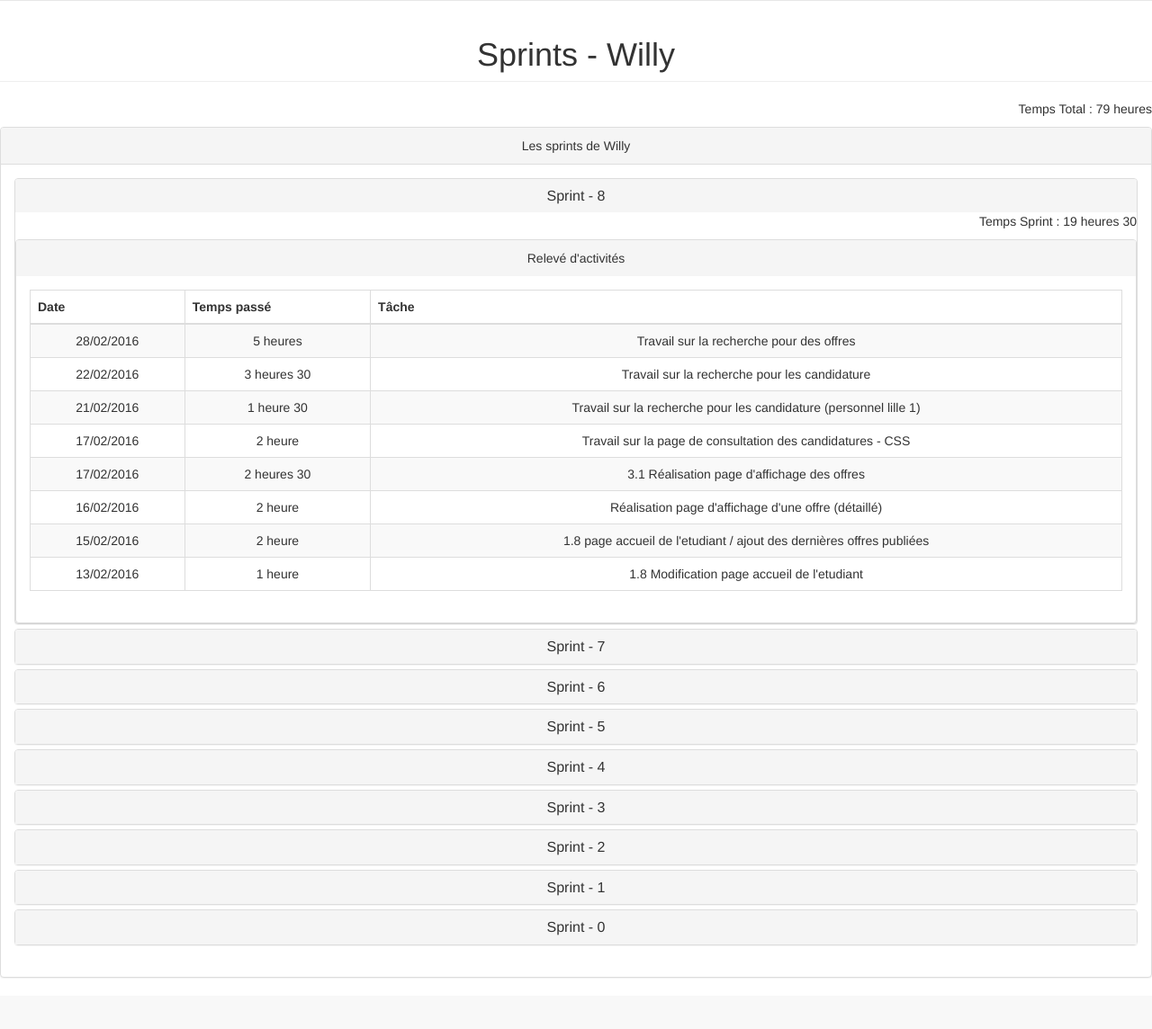
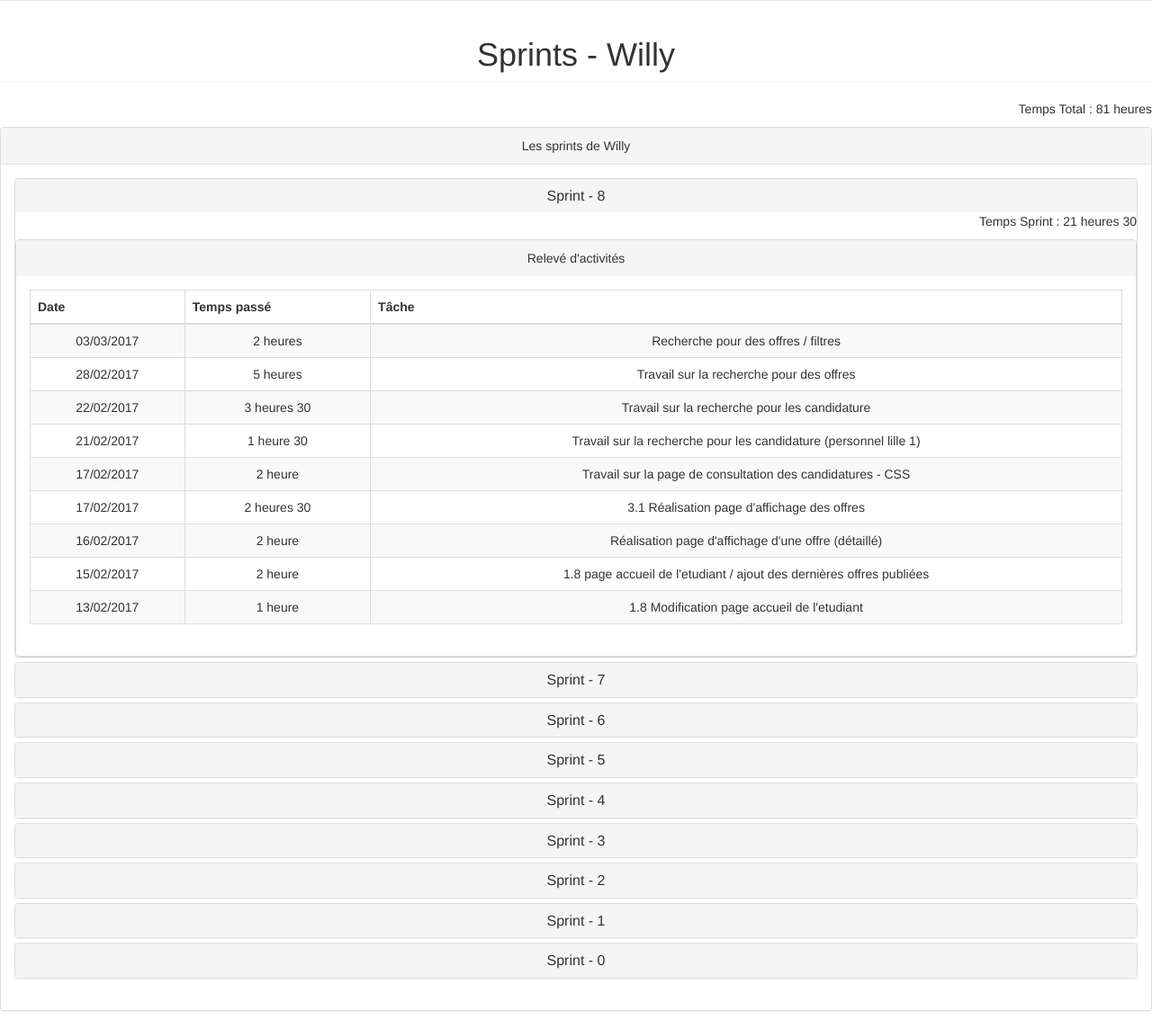
Before and after one commit to ClementDy/siteGLP, a PHP site: page /sprintsWilly.php in a window 1280 px wide, after a click on "Sprint - 8". Shown: the part 760-1904 px from the top of the page at 90% size. Before the commit the page ends 1847 px from the top, so only its background shows below. Run offline with PHP 8.4, Linux system fonts and the light colour scheme; the visitor is signed in with stand-in values (Sample User, id 1); some libraries are stand-ins or nearby versions.

Commit message:
sprint willy

```diff
--- a/pages/sprintsWilly.php
+++ b/pages/sprintsWilly.php
@@ -11,7 +11,7 @@
 
                     <div class="row">
                 <div class="col-lg-12">
-                    <p style="text-align:right"> Temps Total : 79 heures</p>
+                    <p style="text-align:right"> Temps Total : 81 heures</p>
                     <div class="panel panel-default">
                         <div class="panel-heading">
                             Les sprints de Willy
@@ -28,7 +28,7 @@
                                                                     </div>
                                                                     <div id="sprint8" class="panel-collapse collapse">
 
-                                                                        <p style="text-align:right"> Temps Sprint : 19 heures 30</p>
+                                                                        <p style="text-align:right"> Temps Sprint : 21 heures 30</p>
                                                                         <div class="panel panel-default">
                                                                             <div class="panel-heading">
                                                                                 Relev&eacute; d'activit&eacute;s
@@ -45,44 +45,49 @@
                                                                                             </tr>
                                                                                         </thead>
                                                                                         <tbody>
+																				<tr>
+                                                                                    <td>03/03/2017</td>
+                                                                                    <td>2 heures</td>
+                                                                                    <td>Recherche pour des offres / filtres</td>
+                                                                                </tr>
                                                                                 <tr>
-                                                                                    <td>28/02/2016</td>
+                                                                                    <td>28/02/2017</td>
                                                                                     <td>5 heures</td>
                                                                                     <td>Travail sur la recherche pour des offres</td>
                                                                                 </tr>
 																				                                        <tr>
-                                                                                  <td>22/02/2016</td>
+                                                                                  <td>22/02/2017</td>
                                                                                   <td>3 heures 30</td>
                                                                                   <td>Travail sur la recherche pour les candidature</td>
                                                                                 </tr>
 																				                                        <tr>
-                                                                                  <td>21/02/2016</td>
+                                                                                  <td>21/02/2017</td>
                                                                                   <td>1 heure 30</td>
                                                                                   <td>Travail sur la recherche pour les candidature (personnel lille 1)</td>
                                                                                 </tr>
 																				<tr>
-                                                                                  <td>17/02/2016</td>
+                                                                                  <td>17/02/2017</td>
                                                                                   <td>2 heure</td>
                                                                                   <td>Travail sur la page de consultation des candidatures - CSS</td>
                                                                                 </tr>
 																				<tr>
-                                                                                  <td>17/02/2016</td>
+                                                                                  <td>17/02/2017</td>
                                                                                   <td>2 heures 30</td>
                                                                                   <td>3.1 Réalisation page d'affichage des offres</td>
                                                                                 </tr>
 																				<tr>
-                                                                                  <td>16/02/2016</td>
+                                                                                  <td>16/02/2017</td>
                                                                                   <td>2 heure</td>
                                                                                   <td>Réalisation page d'affichage d'une offre (détaillé)</td>
                                                                                 </tr>
 																				 <tr>
-                                                                                  <td>15/02/2016</td>
+                                                                                  <td>15/02/2017</td>
                                                                                   <td>2 heure</td>
                                                                                   <td>1.8 page accueil de l'etudiant / ajout des dernières offres publiées</td>
                                                                                 </tr>
 
                                                                                 <tr>
-                                                                                  <td>13/02/2016</td>
+                                                                                  <td>13/02/2017</td>
                                                                                   <td>1 heure</td>
                                                                                   <td>1.8 Modification page accueil de l'etudiant</td>
                                                                                 </tr>
@@ -124,42 +129,42 @@
                               	                                                        </thead>
                               	                                                        <tbody>
 																				  <tr>
-                                                                                  <td>10/02/2016</td>
+                                                                                  <td>10/02/2017</td>
                                                                                   <td>2 heures</td>
                                                                                   <td>Realisation page de consultation des candidatures </td>
                                                                               </tr>
                                                                               <tr>
-                                                                                  <td>09/02/2016</td>
+                                                                                  <td>09/02/2017</td>
                                                                                   <td>2 heures</td>
                                                                                   <td>Affichage message erreur , validateur / test </td>
                                                                               </tr>
                                                                               <tr>
-                                                                                  <td>08/02/2016</td>
+                                                                                  <td>08/02/2017</td>
                                                                                   <td>3 heures</td>
                                                                                   <td>Réalisation validateur pour le forumlaire de candidature</td>
                                                                               </tr>
                                                                               <tr>
-                                                                                    <td>07/02/2016</td>
+                                                                                    <td>07/02/2017</td>
                                                                                     <td>2 heure</td>
                                                                                     <td>Creation page d'accueil pour l'etudiant</td>
                                                                               </tr>
                                                                               <tr>
-                                                                                  <td>07/02/2016</td>
+                                                                                  <td>07/02/2017</td>
                                                                                   <td>2 heure</td>
                                                                                   <td>Travail sur la publication de la candidature (differenciation avec l'enregistrement)</td>
                                                                               </tr>
                               																								 <tr>
-                              																								  <td>03/02/2016</td>
+                              																								  <td>03/02/2017</td>
                               																								  <td>2 heure</td>
                               																								  <td>Affichage des souhaits enregistrer / JS</td>
                               																								</tr>
                                                                               <tr>
-                                                                              <td>02/02/2016</td>
+                                                                              <td>02/02/2017</td>
                                                                                <td>1 heure</td>
                                                                                <td>Travail sur la recupération du CV<td>
                                                                              </tr>
                               																								 <tr>
-                              																								  <td>02/02/2016</td>
+                              																								  <td>02/02/2017</td>
                               																								  <td>2 heure</td>
                               																								  <td>Correction bug affichage des missions<td>
                               																								</tr>
@@ -215,12 +220,12 @@
 																									<td>Refactoring global sur le projet</td>
 																								</tr>
 																								 <tr>
-																								  <td>19/01/2016</td>
+																								  <td>19/01/2017</td>
 																								  <td>1 heure 30</td>
 																								  <td>Modification formulaire candidature - info pour le rendre responsive</td>
 																								</tr>
 																								 <tr>
-																								  <td>19/01/2016</td>
+																								  <td>19/01/2017</td>
 																								  <td>1 heure</td>
 																								  <td>recherche sur Bootstrap<td>
 																								</tr>
@@ -262,41 +267,41 @@
 	                                                        </thead>
 	                                                        <tbody>
 																								 <tr>
-																								  <td>13/01/2016</td>
+																								  <td>13/01/2017</td>
 																								  <td>2 heures</td>
 																								  <td>Modification CSS et JavaScript pour les missions souhaitées</td>
 																								</tr>
 																								 <tr>
-																								  <td>13/01/2016</td>
+																								  <td>13/01/2017</td>
 																								  <td>2 heures</td>
 																								  <td>Modification du formulaire des souhaits<td>
 																								</tr>
 																								<tr>
-																								  <td>06/01/2016</td>
+																								  <td>06/01/2017</td>
 																								  <td>1 heure</td>
 																								  <td>Travail sur le dossier d'architecture</td>
 																								</tr>
 																							  <tr>
-																								<td>06/01/2016</td>
+																								<td>06/01/2017</td>
 																								<td>1 heure</td>
 																								<td>Dévelopemment JAVA pour effectuer le dépot du CV sur le serveur.</td>
 																							  </tr>
 																								<tr>
-																								<td>06/01/2016</td>
+																								<td>06/01/2017</td>
 																								<td>2 heures</td>
 																								<td>Resolution d'un problème survenu sur la VM</td>
 																							  </tr>
                                   																<tr>
-                                  																	<td>03/01/2016</td>
+                                  																	<td>03/01/2017</td>
                                   																	<td>2 heures</td>
                                   																	<td>Travail sur la persistence pour la partie souhait</td>
                                   																</tr>
-                                  																	<td>03/01/2016</td>
+                                  																	<td>03/01/2017</td>
                                   																	<td>1 heure 30</td>
                                   																	<td>Refonte forumlaire souhaits, recuperation des missions en base</td>
                                   																</tr>
                                   																<tr>
-                                  																	<td>02/01/2016</td>
+                                  																	<td>02/01/2017</td>
                                   																	<td>1 heure </td>
                                   																	<td>Modèle de données - dossier architecture</td>
                                   																</tr>
```
